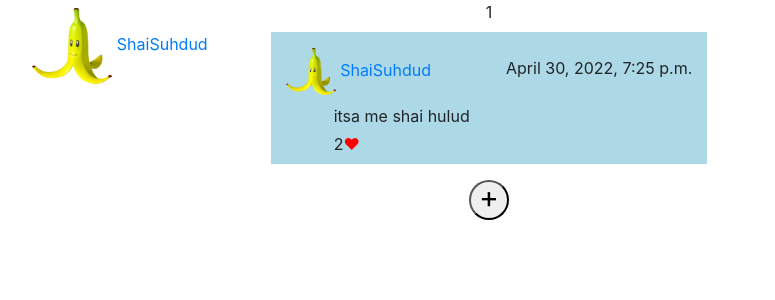
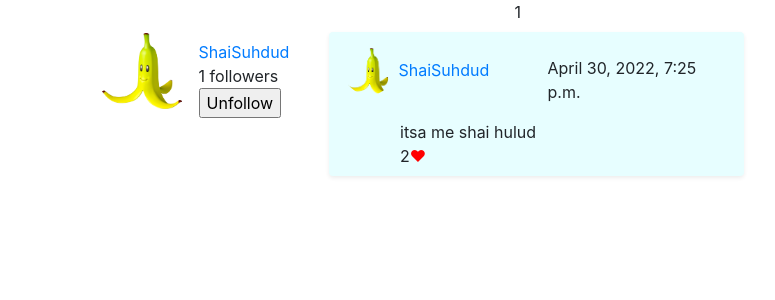
Before and after one commit to haegray/WebDevPractice, a Django app: a page that uses project4/network/templates/network/layout.html in a window 1280 px wide. Shown: the part 56-356 px from the top of the page, without its empty margins (151-926 px from the left). Run offline with Django 3.2, Linux system fonts and the light colour scheme; a user stored in the database is signed in; data comes from the database, SQL or seed files in the repository; both versions use the stored data as it was after the commit; some libraries are stand-ins or nearby versions.

Commit message:
Implemented bootstrap layout and following function

```diff
--- a/project4/network/static/network/network.js
+++ b/project4/network/static/network/network.js
@@ -1,10 +1,11 @@
 
 document.addEventListener('DOMContentLoaded', function() {
   //document.querySelector('#tweets-view').style.display = 'block';
-  document.querySelector('#compose-view').style.display = 'none';
+  //document.querySelector('#compose-view').style.display = 'none';
 
     // By default, load the inbox
   // Use buttons to toggle between views
+
   document.addEventListener('click', function(e){
   console.log("target ", e.target.id)
   if(e.target.id === 'label-like-button'){
@@ -17,10 +18,10 @@ document.addEventListener('DOMContentLoaded', function() {
     like(row_post.id, active);
   } else if(e.target.id === 'compose-button'){
     cmpview = document.querySelector('#compose-view');
+    cmpview.style.display = cmpview.style.display === 'block' ? "none" : "block";
     cmpview.classList.toggle('backwards');
     cmpview.classList.toggle('forwards');
     cmpview.style.animationPlayState = 'running';
-    cmpview.style.display = cmpview.style.display === 'none' ? "block" : "none";
     document.addEventListener('click', function(e){
       if(e.target.id === 'tweet-button'){
         e.preventDefault();
@@ -35,6 +36,10 @@ document.addEventListener('DOMContentLoaded', function() {
         });
       }
     });
+  } else if (e.target.id === 'follow-button'){
+      profile_name = document.querySelector('.profile-username').id;
+      follow(profile_name);
+
   }
   });
 });
@@ -55,3 +60,24 @@ function like(post, active){
     likesContainer.innerText = `${json.likes}`;
   });
 }
+
+function follow(profile_name){
+
+  let str = '/profile/' + profile_name;
+  console.log("String is ",str);
+  fetch(str, {
+    method: 'PUT',
+    body: JSON.stringify({
+        profile: profile_name
+    })
+  }).then(response => response.json())
+  .then(json => {
+    console.log("JSON ", json)
+    followButton = document.querySelector('#follow-button')
+    console.log("followButton ", followButton.value)
+    followButton.value = `${json.following}`;
+
+    followers = document.querySelector('#follow-stats')
+    followers.innerText = `${json.num_followers} followers`;
+  });
+}
--- a/project4/network/static/network/styles.css
+++ b/project4/network/static/network/styles.css
@@ -51,21 +51,22 @@ ul {
     display: block;
 }
 
-#profile-id {
+.profile-id {
     display: block;
     top: 20px;
     left: 100px;
 }
 
-.container {
+.post {
     position: relative;
-    background-color: lightblue;
+    background-color: rgb(231,254,255);
     align-items: center;
+    border-radius: 10px;
 }
 
 #compose-view {
     bottom: 300px;
-    left: 35%;
+    left: 37%;
     height: 170px;
     width: 350px;
     text-align: center;
--- a/project4/network/templates/network/layout.html
+++ b/project4/network/templates/network/layout.html
@@ -22,11 +22,11 @@
                     </li>
                 {% endif %}
                 <li class="nav-item">
-                  <a class="nav-link" href="{% url 'index' %}">All Posts</a>
+                  <a class="nav-link" href="{% url 'index' 'home' %}">All Posts</a>
                 </li>
                 {% if user.is_authenticated %}
                     <li class="nav-item">
-                        <a class="nav-link" href="#">Following</a>
+                        <a class="nav-link" href="{% url 'index' 'following' %}">Following</a>
                     </li>
                     <li class="nav-item">
                         <a class="nav-link" href="{% url 'logout' %}">Log Out</a>
--- a/project4/network/templates/network/profile.html
+++ b/project4/network/templates/network/profile.html
@@ -4,18 +4,33 @@
 {% block body %}
 
 {% if user.is_authenticated %}
+<div class="container">
+    <div class="row">
+        <div class="col-4">
+            <div class="row float-right">
+                <div class="col-4 pt-4 m-auto" class="profile-id" id={{current_user.id}}>
+                    <img src="{{ current_user.photo.url }}" alt="img" width="80">
+                </div>
 
-<div class="row">
-    <div class="col-4 pt-2">
-        <p class="float-right mr-5" id="profile-id">
-            <img src="{{ current_user.photo.url }}" alt="img" width="80"> <a
-                href="{% url 'profile' current_user %}">{{current_user.username}}</a> <br />
-        </p>
+                <div class="col-6 pt-4 mt-3 justify-content-center" class="profile-id" id='follow-funcs'>
+
+                    <a href="{% url 'profile' current_user %}" class="profile-username"
+                        id={{current_user.username}}>{{current_user.username}}</a> <br />
+                    <div id="follow-stats">
+                        {{num_followers}} followers
                     </div>
-    <div class="col-4">
-        <div id="tweets-view">
+                    {% if current_user != user %}
+                    <input class="submit_button" id="follow-button" type="submit" value={{following}}>
+                    {%endif%}
+
+                </div>
+            </div>
+        </div>
+
+        <div class="col-5">
+            <div class="container" id="tweets-view">
                 <div class="row justify-content-center" id="nav-row">
-
+                    <div class="col-2 mx-auto ">
                         <span class="step-links">
                             {% if feed.has_previous %}
                             <a href="?page={{ feed.previous_page_number }}">&laquo;</a>
@@ -30,14 +45,16 @@
                             {% endif %}
                         </span>
                     </div>
+                </div>
 
                 <div class="row">
                     <ul>
                         {% for post, liked in feed %}
-                    <div class="container" id="{{post.id}}" }>
-                        <div class="row pt-3 mt-2" id="id-row">
+                        <div class="col-12 ">
+                            <div class="container rounded shadow-sm post" style="min-width: 300px;" id="{{post.id}}" }>
+                                <div class="row pt-3 mt-2 pr-2" id="id-row">
                                     <div class="col-6">
-                                <img src="{{ post.poster.photo.url }}" alt="img" width="50">
+                                        <img src="{{ post.poster.photo.url }}" alt="img" width="50"  class="rounded-circle">
                                         <a href="{% url 'profile' post.poster %}">{{post.poster}}</a> <br />
                                     </div>
                                     <div class="col-6 mt-2" id="timestamp-col">
@@ -46,28 +63,26 @@
                                         </p>
                                     </div>
                                 </div>
-                        <div class="row ml-5 pt-2" id="post-row">{{post.post}}</div>
-                        <div class="row ml-5 pt-1" id="likes-row">
+                                <div class="row ml-5 pl-2 pr-2" id="post-row">{{post.post}}</div>
+                                <div class="row ml-5 pl-2 pr-2" id="likes-row">
                                     <div id="post-likes"> {{post.num_likes}} </div>
                                     {% if not liked %}
                                     <label for="like-button" id="label-like-button"><input type="checkbox"
                                             id="like-button">&#9829</label>
                                     {% else %}
-                            <label for="like-button" id="label-like-button" class="checked"><input type="checkbox"
-                                    id="like-button">&#9829</label>
+                                    <label for="like-button" id="label-like-button" class="checked"><input
+                                            type="checkbox" id="like-button">&#9829</label>
                                     {% endif %}
+                                </div>
                             </div>
                         </div>
                         {% endfor %}
                     </ul>
                 </div>
             </div>
-        <div class="row justify-content-center">
-            <input class="submit_button" id="compose-button" type="submit" value="+">
         </div>
     </div>
 </div>
-
 {% endif %}
 
 {% endblock %}
--- a/project4/network/urls.py
+++ b/project4/network/urls.py
@@ -11,4 +11,5 @@ urlpatterns = [
     path("register", views.register, name="register"),
     path("profile/<str:profile>", views.profile, name="profile"),
     path("posts/<int:post_id>", views.posts, name="posts"),
+    path("<str:which>", views.index, name="index")
 ]
--- a/project4/network/views.py
+++ b/project4/network/views.py
@@ -52,9 +52,10 @@ class PostForm(ModelForm):
         return self.cleaned_data
 
 
-def index(request):
+def index(request, which=''):
     form = PostForm()
     feed = []
+    num_followers = 0
     if request.method == "POST":
         form = PostForm(request.POST, user=request.user)
         if form.is_valid():
@@ -66,6 +67,14 @@ def index(request):
         user = User.objects.get(username = request.user)
         feed_following = user.following
         feed = [post for post in Post.objects.all()]
+        print("Which is ", which)
+        if which == 'following':
+            following = [User.objects.filter(username=ft) for ft in user.following.all()]
+            print("Following", following)
+            if len(following):
+                feed = [post for post in feed if post.poster in following[0].all()]
+            else:
+                feed = []
         feed = sorted(feed, key=lambda x: x.time_stamp, reverse=True)
         feed_likes = [Like.objects.filter(post=post, liker=request.user).exists() for post in feed]
         feed = list(zip(feed, feed_likes))
@@ -73,14 +82,40 @@ def index(request):
         p = Paginator(feed, 4)
         page_number = request.GET.get('page')
         feed = p.get_page(page_number)
+        num_followers = len(request.user.followers.all())
 
     return render(request, "network/index.html", {
         "feed": feed,
         "form": form,
+        "num_followers": num_followers,
         "current_user": request.user
     })
 
+@csrf_exempt
+@login_required
 def profile(request, profile):
+    if request.method == "PUT":
+        data = json.loads(request.body)
+        if data.get("profile") is not None:
+            f_user = User.objects.get(username=profile)
+            if User.objects.get(username=request.user).following.filter(username=profile).exists():
+                User.objects.get(username=request.user).following.remove(f_user)
+                User.objects.get(username=request.user).save()
+                User.objects.get(username=profile).followers.remove(request.user)
+                User.objects.get(username=profile).save()
+                following = 'Follow'
+            else:
+                User.objects.get(username=request.user).following.add(f_user)
+                User.objects.get(username=request.user).save()
+                User.objects.get(username=profile).followers.add(request.user)
+                User.objects.get(username=profile).save()
+                following = 'Unfollow'
+
+        return JsonResponse({
+            "num_followers": len(f_user.followers.all()),
+            "following": following
+        }, safe=False)
+
     if User.objects.filter(username = profile).exists():
         user = User.objects.get(username = profile)
         feed = list(Post.objects.filter(poster=user))
@@ -88,13 +123,21 @@ def profile(request, profile):
         feed_likes = [Like.objects.filter(post=post, liker=request.user).exists() for post in feed]
         feed = list(zip(feed, feed_likes))
 
+        following = User.objects.get(username=request.user).following.filter(username=profile).exists()
+        if following:
+            following = "Unfollow"
+        else:
+            following = "Follow"
+
         p = Paginator(feed, 4)
         page_number = request.GET.get('page')
         feed = p.get_page(page_number)
 
     return render(request, "network/profile.html", {
         "feed": feed,
-        "current_user": user
+        "current_user": user,
+        "num_followers": len(user.followers.all()),
+        "following": following
     })
 
 @csrf_exempt
```
Also changed, not shown: project4/network/templates/network/index.html (+31 -18 lines), project4/db.sqlite3. Lines whose indentation alone changed are shown as unchanged.
